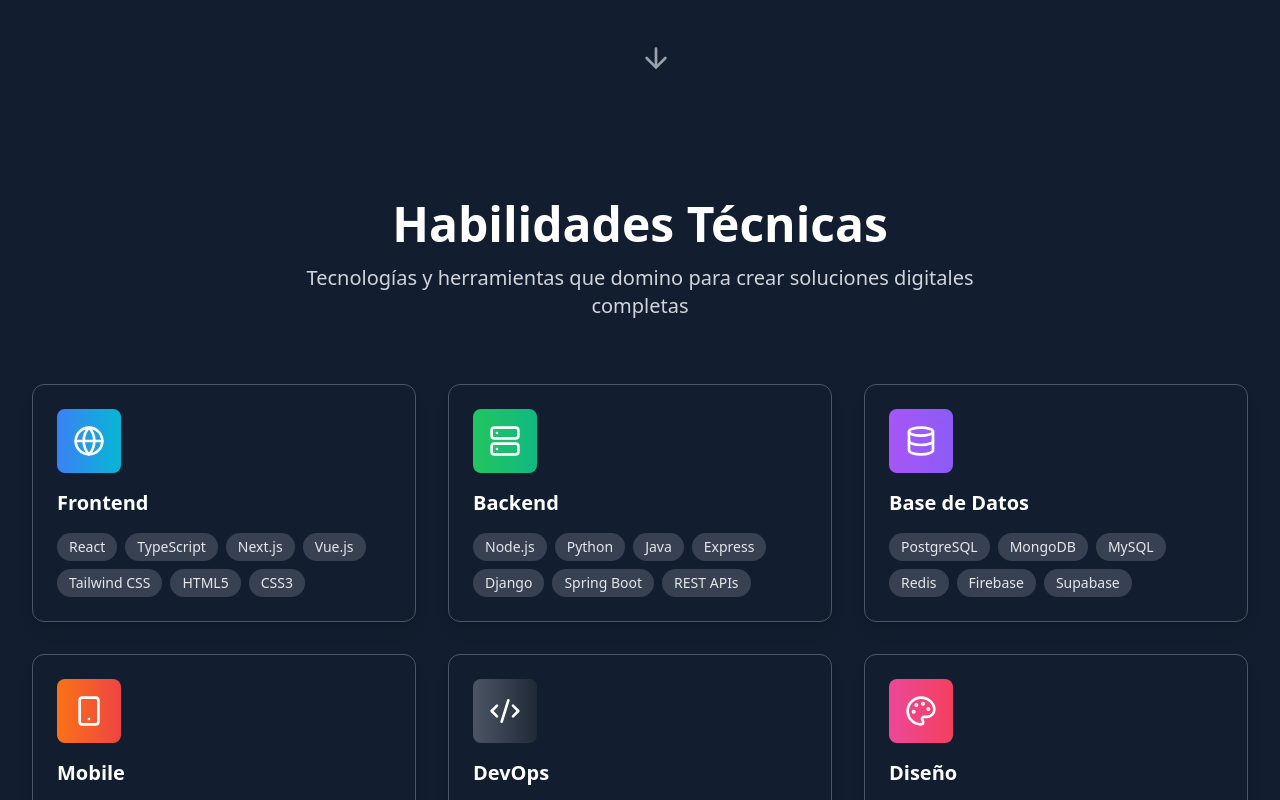
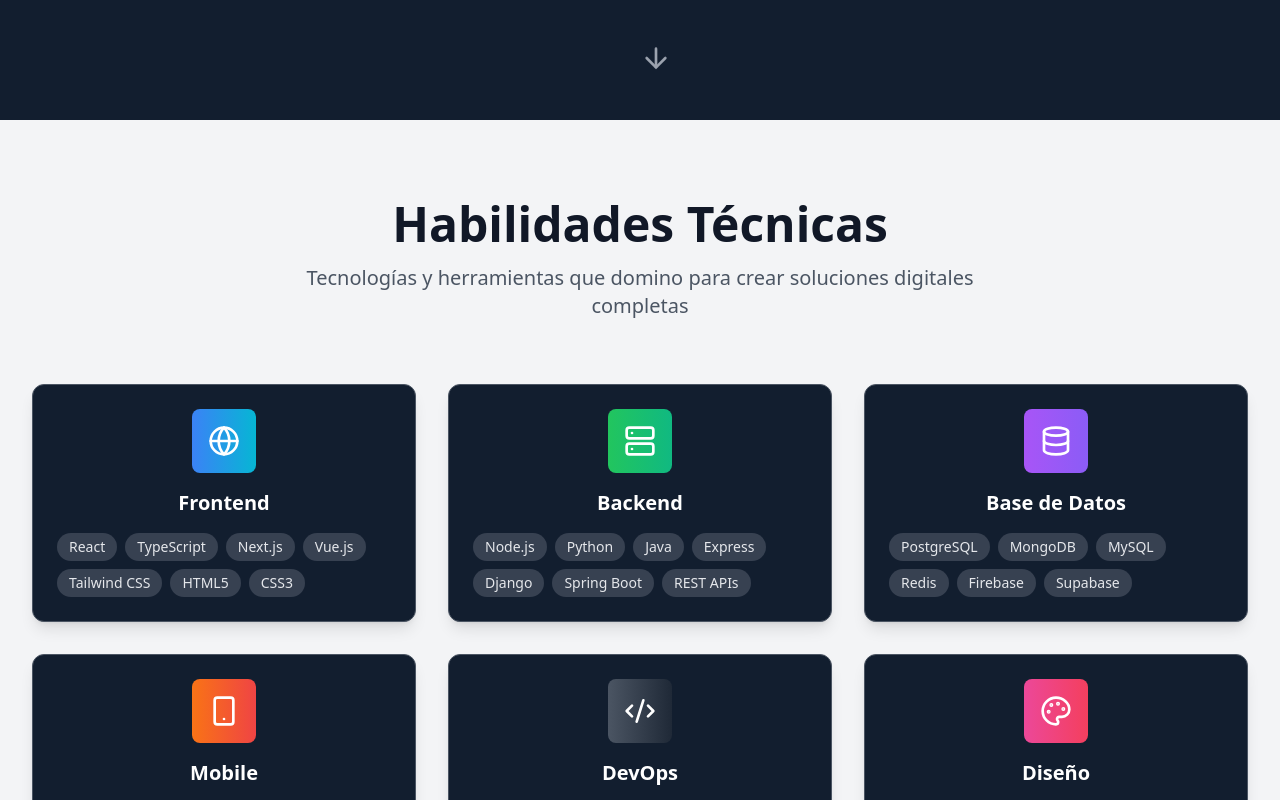
Before and after one commit to fmonfasani/FM_Software_Developer, a React (Vite) app: page / in a window 1280 px wide. Shown: the part 680-1480 px from the top of the page. Built offline with nearby package versions, Linux system fonts and the light colour scheme.

Commit message:
Fix: Skills card background and logo centering
Set the background color for the skill cards and center the logo.

```diff
--- a/src/components/Skills.tsx
+++ b/src/components/Skills.tsx
@@ -42,13 +42,13 @@ const Skills = () => {
   ];
 
   return (
-    <section id="skills" className="py-20 bg-[#121E2F]">
+    <section id="skills" className="py-20 bg-gray-100">
       <div className="max-w-7xl mx-auto px-4 sm:px-6 lg:px-8">
         <div className="text-center mb-16">
-          <h2 className="text-4xl md:text-5xl font-bold text-white mb-4">
+          <h2 className="text-4xl md:text-5xl font-bold text-gray-900 mb-4">
             Habilidades Técnicas
           </h2>
-          <p className="text-xl text-gray-300 max-w-3xl mx-auto">
+          <p className="text-xl text-gray-600 max-w-3xl mx-auto">
             Tecnologías y herramientas que domino para crear soluciones digitales completas
           </p>
         </div>
@@ -60,11 +60,11 @@ const Skills = () => {
               className="group hover:scale-105 transition-all duration-300"
             >
               <div className="bg-[#121E2F] rounded-xl shadow-lg hover:shadow-xl p-6 border border-gray-600">
-                <div className={`w-16 h-16 rounded-lg bg-gradient-to-r ${category.color} flex items-center justify-center text-white mb-4 group-hover:scale-110 transition-transform duration-300`}>
+                <div className={`w-16 h-16 rounded-lg bg-gradient-to-r ${category.color} flex items-center justify-center text-white mb-4 group-hover:scale-110 transition-transform duration-300 mx-auto`}>
                   {category.icon}
                 </div>
 
-                <h3 className="text-xl font-bold text-white mb-4">
+                <h3 className="text-xl font-bold text-white mb-4 text-center">
                   {category.title}
                 </h3>
 
```
